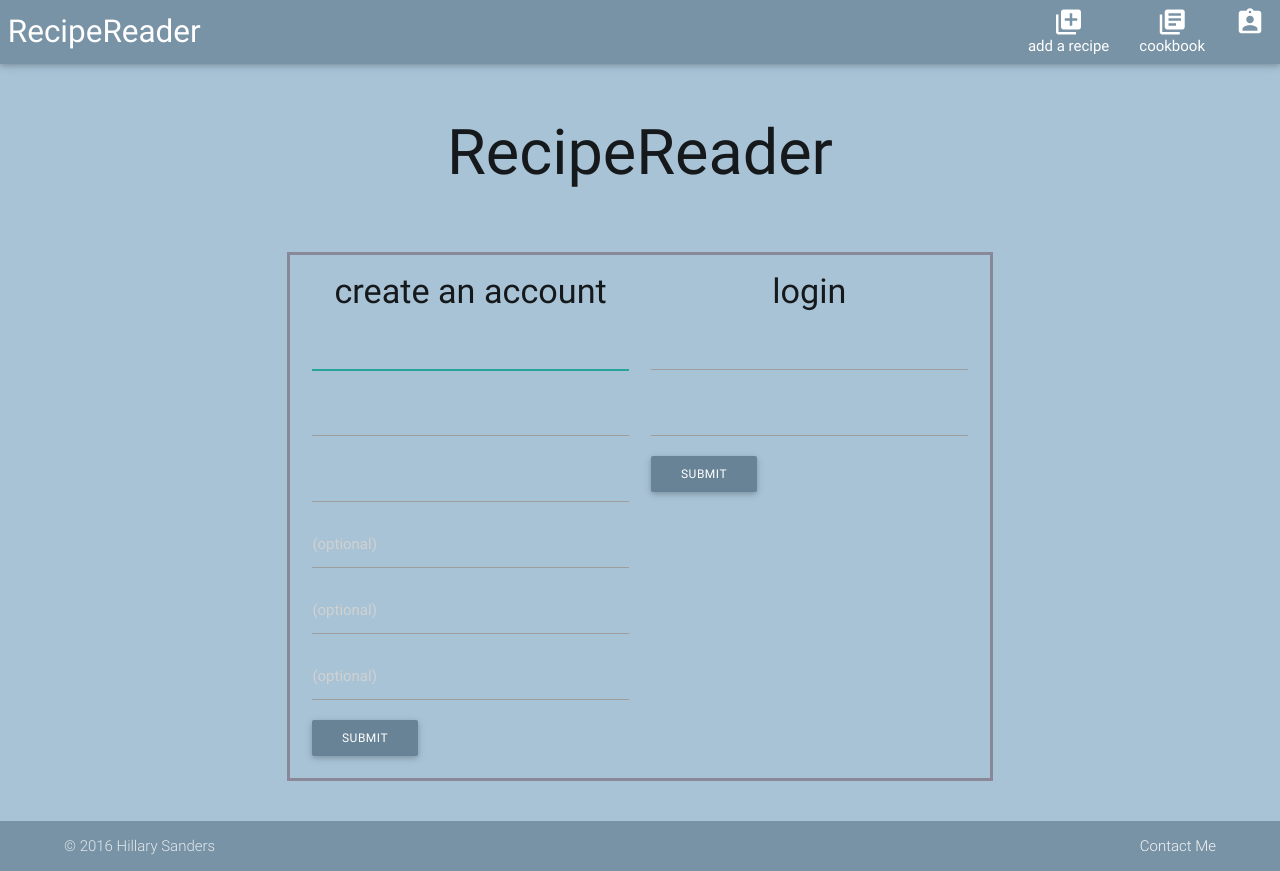
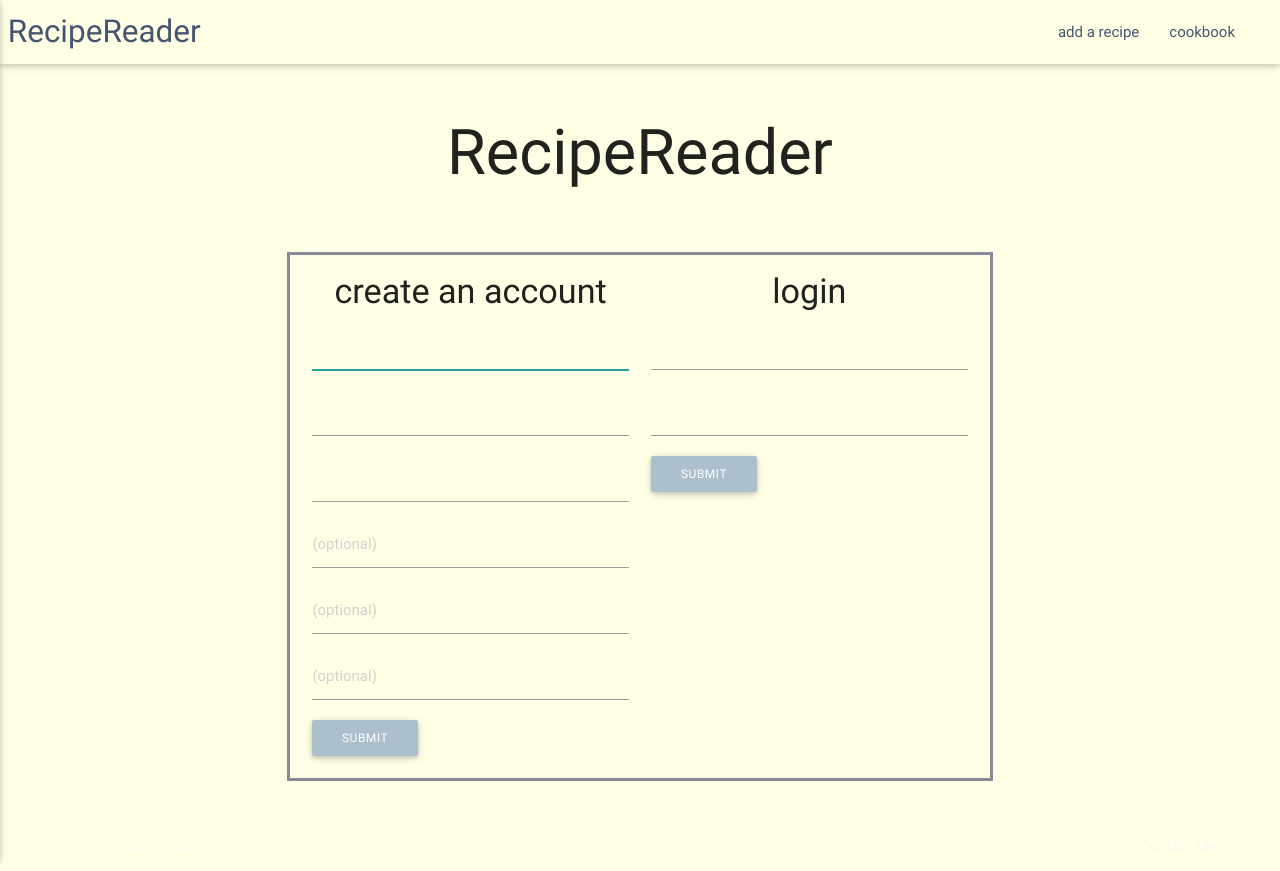
Before and after one commit to hillarysanders/recipereader, a Django app: page / in a window 1280 px wide. Run offline with Django 3.2, Linux system fonts and the light colour scheme; some libraries are stand-ins or nearby versions.

Commit message:
changed color scheme of the website, fixed some issues with the navbar, added mobile navbar

```diff
--- /dev/null
+++ b/home/static/home/js/style.js
@@ -0,0 +1,5 @@
+$(document).ready(function(){
+
+    $(".button-collapse").sideNav();
+
+});
--- a/home/templates/home/index.html
+++ b/home/templates/home/index.html
@@ -17,20 +17,30 @@
     <!--Import jQuery before materialize.js-->
     <script type="text/javascript" src="https://code.jquery.com/jquery-2.1.1.min.js"></script>
     <script type="text/javascript" src="{% static 'home/js/materialize.min.js' %}"></script>
+    <script type="text/javascript" src="{% static 'home/js/style.js' %}"></script>
 
     <main>
-        <nav class="col1">
-            <div class="nav-wrapper">
-                <a href="{% url 'home:index' %}" class="brand-logo ">&nbsp;RecipeReader</a>
-                <ul class="right center">
-                    <li><a href="{% url 'home:add_recipe' %}"><i class="small material-icons icontxtpush">library_add</i>add a
-                        recipe</a></li>
-                    <li><a href="{% url 'home:cookbook' %}"><i class="small material-icons icontxtpush">library_books</i>cookbook</a></li>
-                    <li><a href="#!"><i class="small material-icons icontxtpush">
-                        assignment_ind</i>{{ user.username }}</a></li>
-                </ul>
-            </div>
-        </nav>
+        <div class="navbar-fixed">
+            <nav class="col1">
+                <div class="nav-wrapper">
+                    <a href="{% url 'home:index' %}" class="brand-logo">&nbsp;RecipeReader</a>
+                    <!--change to hide-on-med-and-down for navbar to disappear on medium screens too:-->
+                    <a href="#" data-activates="mobile-demo" class="button-collapse"></a>
+                    <ul id="nav-mobile" class="right center hide-on-med-and-down">
+
+                        <li><a href="{% url 'home:add_recipe' %}">add a recipe</a></li>
+                        <li><a href="{% url 'home:cookbook' %}">cookbook</a></li>
+                        <li><a href="#!">{{ user.username }}</a></li>
+                    </ul>
+                    <ul class="side-nav" id="mobile-demo">
+                        <li><a href="{% url 'home:add_recipe' %}">add a recipe</a></li>
+                        <li><a href="{% url 'home:cookbook' %}">cookbook</a></li>
+                        <li><a href="#!">{{ user.username }}</a></li>
+    ]                </ul>
+                </div>
+            </nav>
+        </div>
+
 
         <div class="container">
             <br>
--- a/static/home/css/style.css
+++ b/static/home/css/style.css
@@ -15,6 +15,33 @@ main {
     background: #688396 !important;
 }
 
+
+
+
+
+
+.col1 {
+    background: #ffffe6 !important;
+}
+.col2 {
+    background: #acbfcc !important;
+}
+body {
+    background: #ffffe6;
+}
+a:link {
+color: #445570;
+}
+a:visited {
+color: #445570;
+}
+a:hover {
+color: #667793;
+}
+
+
+
+
 footer.page-footer {
   padding-top: 0px;
 }
@@ -30,10 +57,10 @@ _nav .brand-logo {
     border: 3px solid #888899;
 }
 
-.icontxtpush {
- margin-top: -10px;
- margin-bottom: -40px;
-}
+
+
+
+
 
 
 .big_form_input {
@@ -41,9 +68,8 @@ _nav .brand-logo {
 }
 
 
-
 input[type="number"] {
-  font-size: 14pt;
+  font-size: 12pt;
   &::-webkit-outer-spin-button,
   &::-webkit-inner-spin-button {
     height: 6em;
@@ -77,7 +103,6 @@ input::-webkit-inner-spin-button {
     margin-top: 0px;
 }
 
-
 highlighted {
-    background-color: #999900;
+    background-color: #ffff00;
 }
```
Also changed, not shown: home/static/home/css/style.css (+4 -4 lines).
